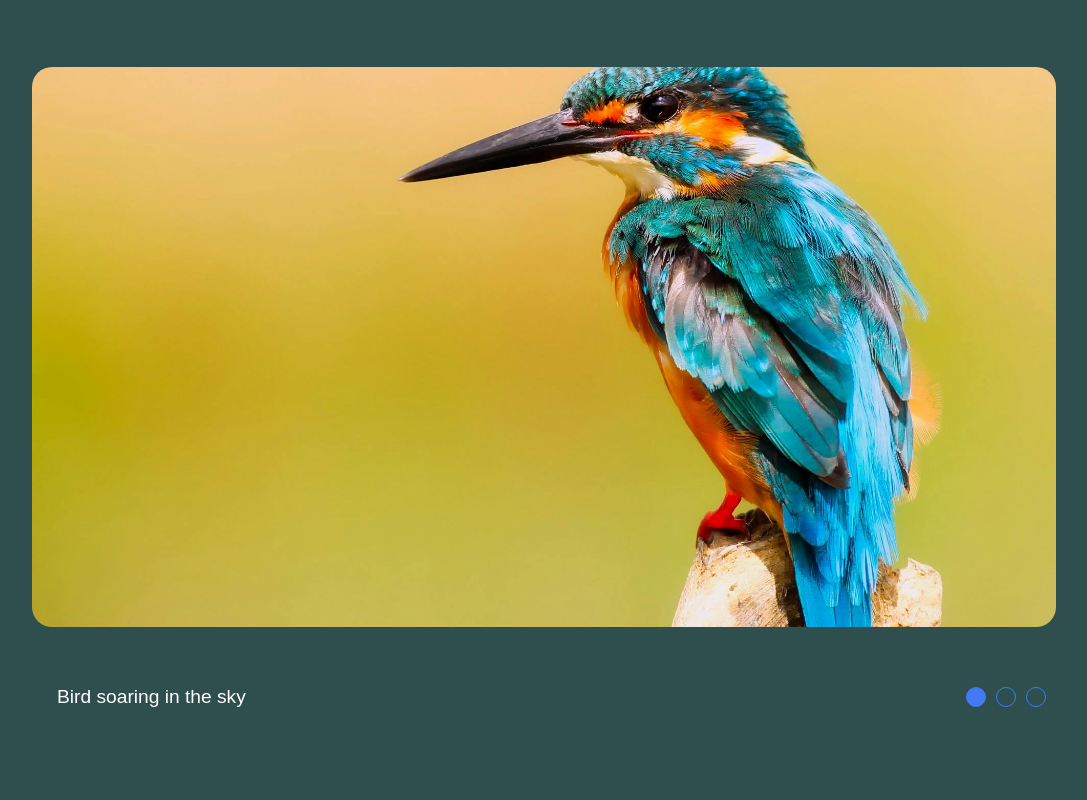
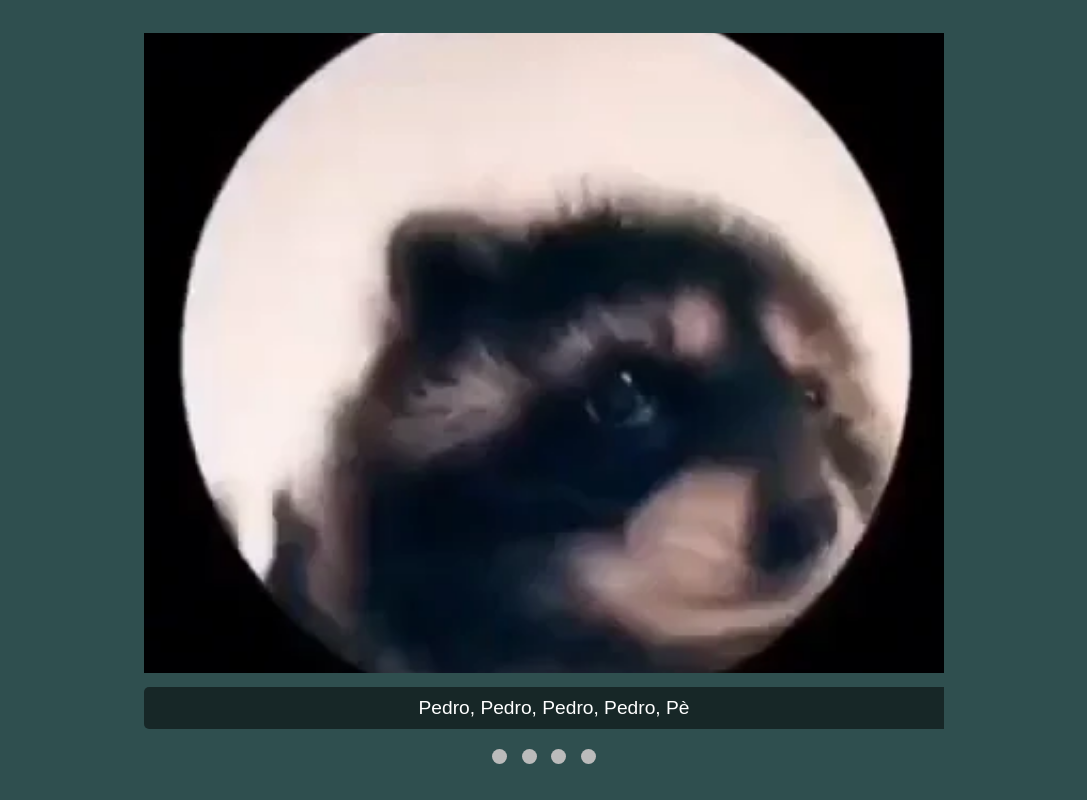
Before and after one commit to sardornext/cssMemeSlider, a plain HTML site: page cssMemeSlider/index.html in a window 1280 px wide. Shown: the whole page, without its empty margins (96-1183 px from the left). Drawn offline with Linux system fonts and the light colour scheme.

Commit message:
init: finish cssMemeSlider-task (Mon, Sep 16, 2024 11:32:03 PM)

```diff
--- a/cssMemeSlider/index.html
+++ b/cssMemeSlider/index.html
@@ -10,27 +10,36 @@
 
 <body>
   <div class="slider">
-    <div class="slide active">
-      <img id="slide-img" src="" alt="">
+    <input type="radio" name="slider" id="slide1" checked>
+    <input type="radio" name="slider" id="slide2">
+    <input type="radio" name="slider" id="slide3">
+    <input type="radio" name="slider" id="slide4">
 
+    <div class="slides">
+      <div class="slide">
+        <img src="./assets/giphy.webp" alt="Pedro">
+        <p class="caption">Pedro, Pedro, Pedro, Pedro, Pè</p>
+      </div>
+      <div class="slide">
+        <img src="./assets/giphy(1).webp" alt="Vast and beautiful desert">
+        <p class="caption">The function of good software is to make the complex appear to be simple.</p>
+      </div>
+      <div class="slide">
+        <img src="./assets/giphy(2).webp" alt="Meme 3">
+        <p class="caption">I want full score Please</p>
+      </div>
+      <div class="slide">
+        <img src="./assets/giphy(3).webp" alt="Meme 4">
+        <p class="caption">Cheers xexe</p>
     </div>
 
-    <div class="slider-info">
-      <p class="caption" id="slide-caption"></p>
-
-      <div class="controls">
-        <div class="indicators">
-          <span class="dot active"></span>
-          <span class="dot"></span>
-          <span class="dot"></span>
-        </div>
-      </div>
+    <div class="controls">
+      <label for="slide1" class="dot"></label>
+      <label for="slide2" class="dot"></label>
+      <label for="slide3" class="dot"></label>
+      <label for="slide4" class="dot"></label>
     </div>
-
   </div>
-
-
-  <script src="script.js"></script>
 </body>
 
 </html>
--- a/cssMemeSlider/style.css
+++ b/cssMemeSlider/style.css
@@ -1,122 +1,109 @@
-/* img {
-  max-width: 100%;
-  width: 100%;
-  height: auto;
-  display: block;
-  margin: 0 auto;
-  padding: 10px;
-  border-radius: 5px;
-} */
-
-* {
+body {
+  font-family: Arial, sans-serif;
   margin: 0;
   padding: 0;
-  box-sizing: border-box;
-}
-
-body {
-  font-family: Arial, sans-serif;
-  background-color: darkslategray;
   display: flex;
   justify-content: center;
   align-items: center;
   height: 100vh;
-  overflow: hidden;
-  margin: auto;
+  background-color: darkslategrey;
 }
 
 .slider {
+  width: 80%;
+  max-width: 800px;
   position: relative;
-  width: 80%;
-  /* max-width: 1280px; */
   overflow: hidden;
   display: flex;
   flex-direction: column;
-  gap: 30px;
+  align-items: center;
+}
+
+input[type="radio"] {
+  display: none;
+}
+
+.slides {
+  width: 100%;
+  position: relative;
+  transition: transform 0.5s ease-in-out;
 }
 
 .slide {
   display: none;
-  text-align: center;
-  transition: opacity 0.5s ease-in-out;
+  width: 100%;
+  transition: opacity 1s ease-in-out, transform 0.5s ease-in-out;
+  /* opacity: 0; */
+  /* transform: translateX(100%); */
+  /* flex-shrink: 0; */
 }
 
-.slide.active {
+
+input#slide1:checked ~ .slides .slide:nth-child(1),
+input#slide2:checked ~ .slides .slide:nth-child(2),
+input#slide3:checked ~ .slides .slide:nth-child(3),
+input#slide4:checked ~ .slides .slide:nth-child(4) {
   display: block;
   opacity: 1;
+  transform: translateX(0);
 }
 
 .slide img {
   width: 100%;
-  border-radius: 20px;
+  height: 80vh;
+  max-height: 100%;
   object-fit: cover;
-  height: 70vh;
 }
 
 .caption {
-  padding: 15px;
   font-size: 1.2rem;
-  color: #ffff;
-  display: flex;
+  margin-top: 10px;
+  color: white;
+  background-color: rgba(0, 0, 0, 0.5);
+  padding: 10px;
+  border-radius: 5px;
+  text-align: center;
+  width: 100%;
+  transition: transform 0.9s ease;
+}
+
+radio-3:checked~.slider-text>.slider-text__wrapper {
+  transform: translateX(-22.22%);
 }
 
 .controls {
-  bottom: 10px;
-
-  display: flex;
-  align-items: center;
-  justify-content: center;
-}
-
-.slider-info {
-  display: flex;
-  justify-content: space-between;
-  align-items: center;
-  padding: 10px;
-}
-
-.indicators {
-  display: flex;
-  justify-content: center;
-  gap: 10px;
+  text-align: center;
+  margin-top: 20px;
 }
 
 .dot {
-  width: 20px;
-  height: 20px;
-
+  height: 15px;
+  width: 15px;
+  margin: 0 5px;
+  background-color: #bbb;
   border-radius: 50%;
-  border: 1px solid #4379f2;
+  display: inline-block;
   cursor: pointer;
-  transition: background-color 0.6s ease;
-}
-
-.dot.active {
-  background-color: #4379f2;
 }
 
 .dot:hover {
-  background-color: #4379f2;
+  background-color: darkorchid;
+  transition: background-color 0.3s ease-in;
+}
+
+input#slide1:checked ~ .controls label[for="slide1"],
+input#slide2:checked ~ .controls label[for="slide2"],
+input#slide3:checked ~ .controls label[for="slide3"],
+input#slide4:checked ~ .controls label[for="slide4"] {
+  background-color: darkorchid;
 }
 
 @media (max-width: 768px) {
   .slider {
-    width: 90%;
+    width: 100%;
   }
 
   .caption {
     font-size: 1rem;
-    align-items: start;
-    display: flex;
-    justify-content: flex-start;
-    padding: 30px;
-  }
-
-  .slide img {
-    height: 50vh;
-  }
-
-  .slider-info {
-    flex-direction: column-reverse;
   }
 }
```
Also changed, not shown: cssMemeSlider/assets/giphy(1).webp (added), cssMemeSlider/assets/giphy(2).webp (added), cssMemeSlider/assets/giphy(3).webp (added), cssMemeSlider/assets/giphy.webp (added), cssMemeSlider/assets/pexels-luizclas-170497-556669.jpg (deleted), cssMemeSlider/assets/pexels-pixabay-158063.jpg (deleted), cssMemeSlider/assets/pexels-pixabay-326900.jpg (deleted), cssMemeSlider/assets/pexels-pixabay-60013.jpg (deleted), cssMemeSlider/assets/pexels-pixabay-66898.jpg (deleted).
